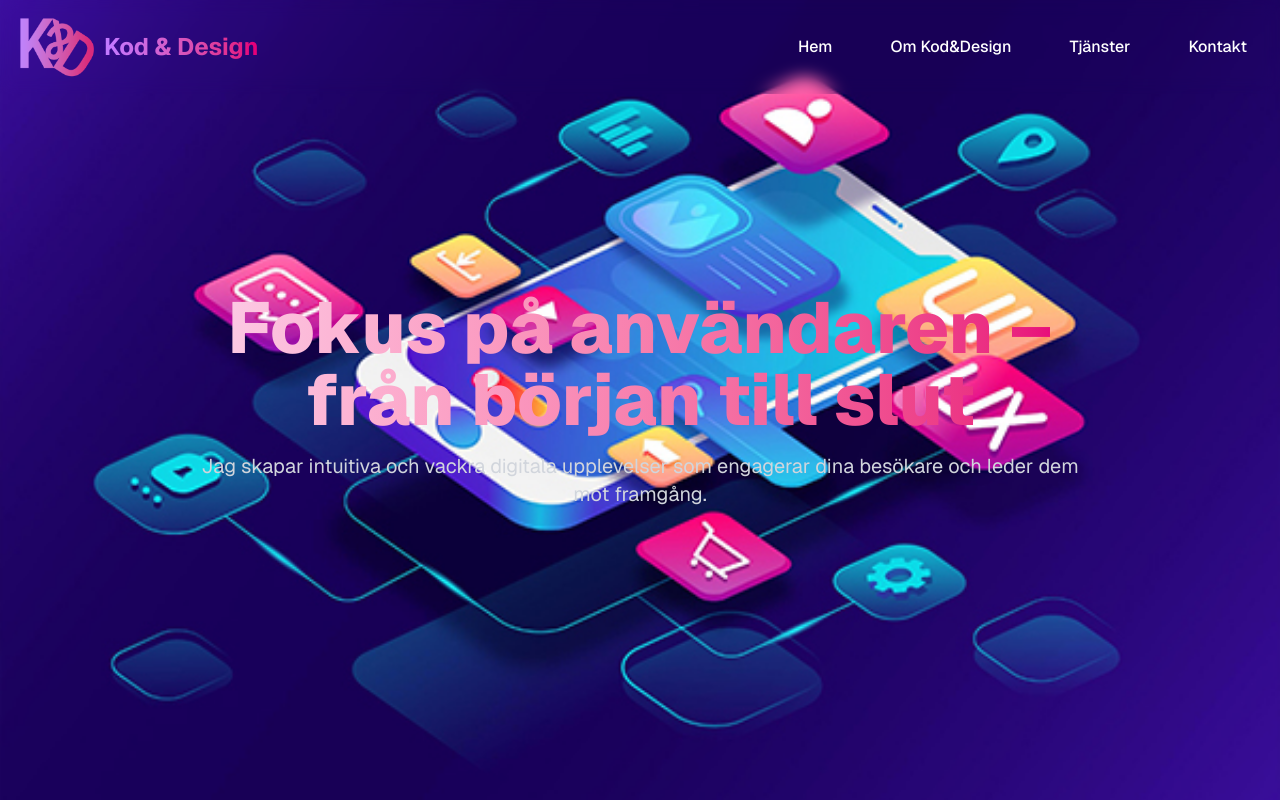
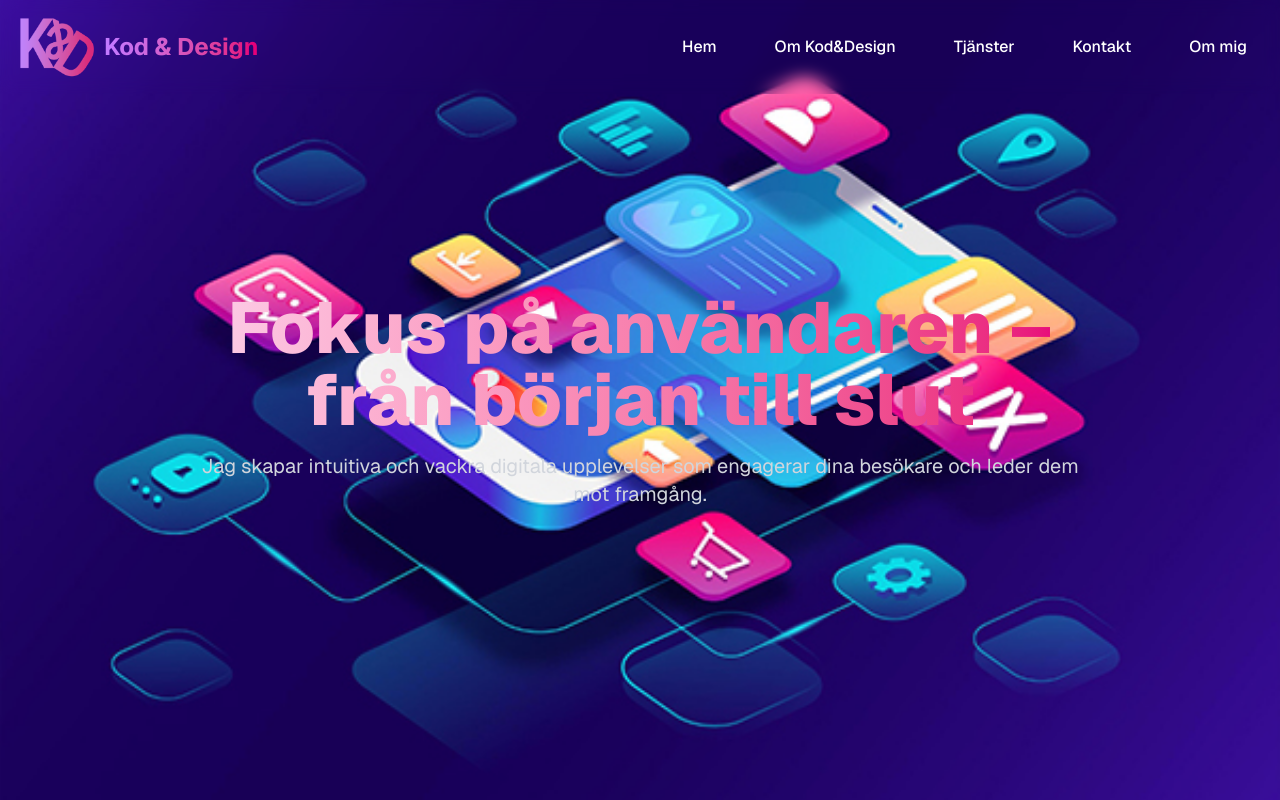
Before and after one commit to knixan/kodochdesign, a Next.js app: page /ux-ui in a window 1280 px wide. Shown: the top 800 px of the page. Built offline with nearby package versions, Linux system fonts and the light colour scheme.

Commit message:
navbar om mig

```diff
--- a/src/app/page.tsx
+++ b/src/app/page.tsx
@@ -55,8 +55,8 @@ const HomePage = () => {
               id="sub-heading"
               className="text-lg md:text-xl text-gray-300 max-w-3xl mx-auto mb-8 transform translate-y-full opacity-0 transition-all duration-1000 ease-out"
             >
-              "En kombination av <strong>modern kod</strong> och{" "}
-              <strong>kreativ design</strong> – allt på ett ställe."
+              &#34; En kombination av <strong>modern kod</strong> och{" "}
+              <strong>kreativ design</strong> – allt på ett ställe. &#34;
             </p>
             <Link href="#section3" className="inline-block">
               <button className="px-8 py-4 rounded-lg font-bold text-lg  bg-pink-500 hover:bg-pink-600 text-white transform transition-transform duration-300 hover:scale-105">
--- a/src/components/Navbar.tsx
+++ b/src/components/Navbar.tsx
@@ -82,9 +82,18 @@ const Navbar = () => {
               Kontakt
             </button>
           </Link>
+          {/* Om mig */}
+          <Link
+            href="/ommig"
+            className="text-white hover:text-pink-400 transition-colors duration-300"
+          >
+            <button className="px-4 py-2 rounded-lg font-medium transition-transform duration-300 hover:scale-105 border border-transparent hover:border-pink-400">
+              Om mig
+            </button>
+          </Link>
         </div>
 
-{/* MOBILMENY */}
+        {/* MOBILMENY */}
 
         <div className="md:hidden">
           <button
@@ -116,7 +125,6 @@ const Navbar = () => {
         } md:hidden w-full bg-gray-800 backdrop-blur-md bg-opacity-90`}
       >
         <div className="flex flex-col items-center py-4 space-y-4">
-
           {/* STARTSIDA */}
           <Link
             href="/#section1"
@@ -160,6 +168,16 @@ const Navbar = () => {
               Kontakt
             </button>
           </Link>
+          {/* Om mig */}
+          <Link
+            href="/ommig"
+            onClick={toggleMobileMenu}
+            className="w-full text-center"
+          >
+            <button className="w-4/5 px-4 py-3 rounded-lg font-medium transition-colors duration-300 hover:bg-pink-600 bg-pink-500 text-white">
+              Om mig
+            </button>
+          </Link>
         </div>
       </div>
     </nav>
```
